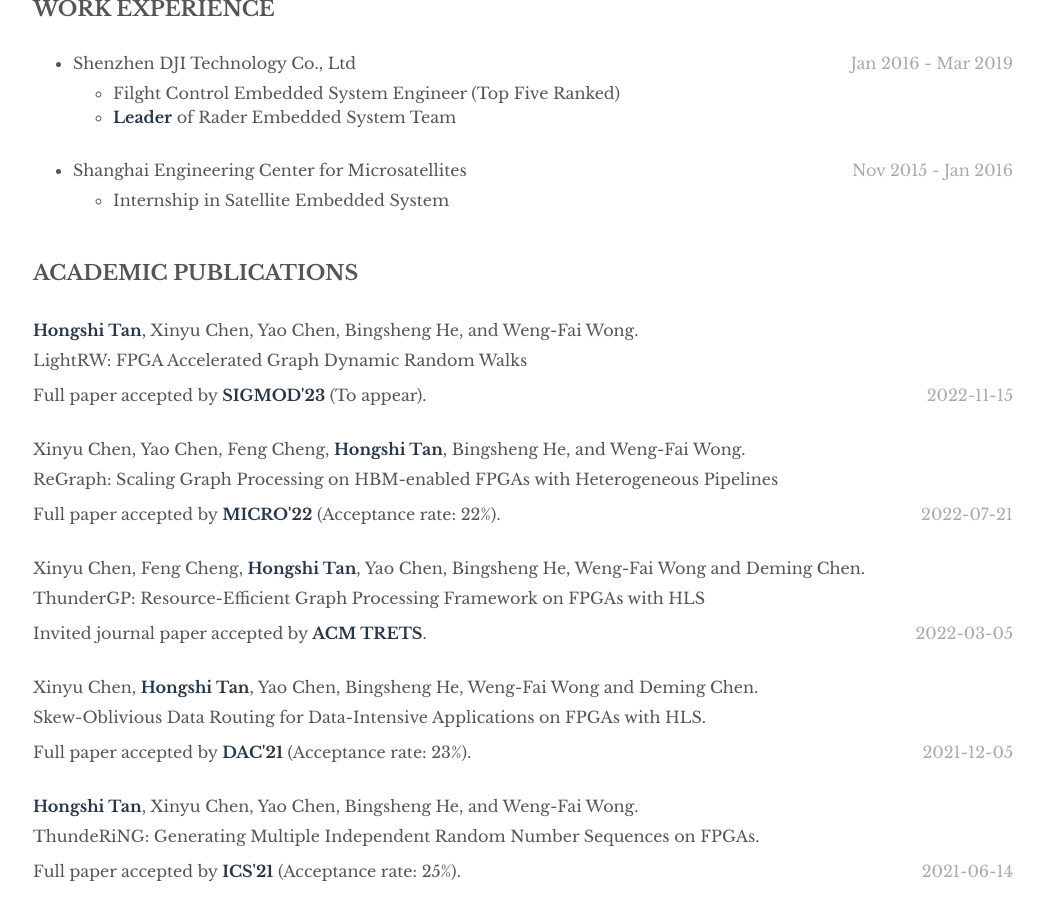
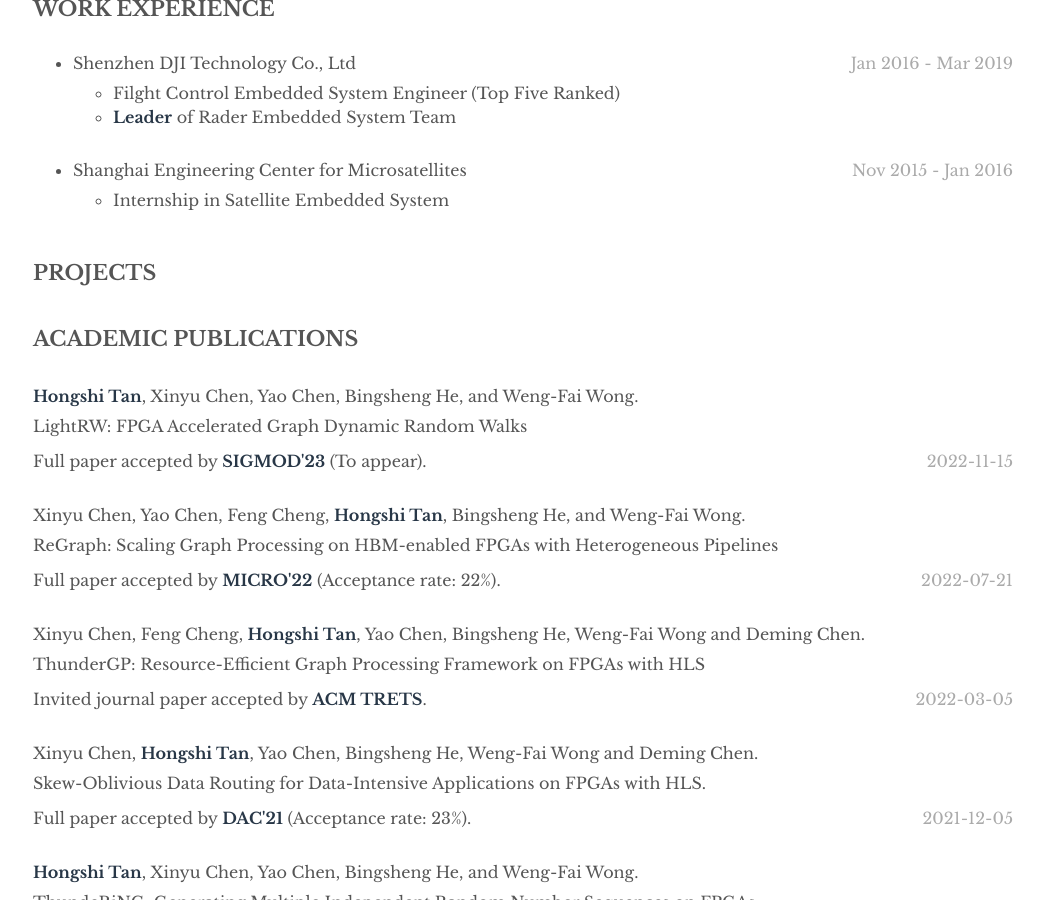
Before and after one commit to HongshiTan/HongshiTan.github.io, a Jekyll site: the page built from _includes/main.md, in a window 1280 px wide and 900 px high, scrolled down 1379 px. Shown: the whole window, without its empty margins (117-1161 px from the left). Built offline with Jekyll 4.4.1, drawn with Linux system fonts in a browser that asks for light colours; our own code applies the rules of GitHub Pages for plain Markdown files.

Commit message:
add project

```diff
--- a/_includes/main.md
+++ b/_includes/main.md
@@ -186,6 +186,18 @@ His research interests include high performance computing with special emphasis
   </ul>
 </ul>
 
+<div class="tags">
+{% assign sorted_tags = site.tags | sort %}
+{% for tag in sorted_tags %}
+  <div class="tags-item" id="{{ tag[0] }}">
+      {% if tag[0] == "Project" %}
+      <h2 class="tags-item-label">PROJECTS</h2>
+      {% else %}
+        {% continue %}
+      {% endif %}
+  </div>
+{% endfor %}
+</div>
 
 
 <div class="tags">
```
Also changed, not shown: _posts/4-project/2023-05-01-tufting.md (added, +13 -0 lines), imgs/project/1.jpg (added), imgs/project/2.jpg (added), imgs/project/3.jpg (added), imgs/project/4.jpg (added), imgs/project/5.jpg (added).
